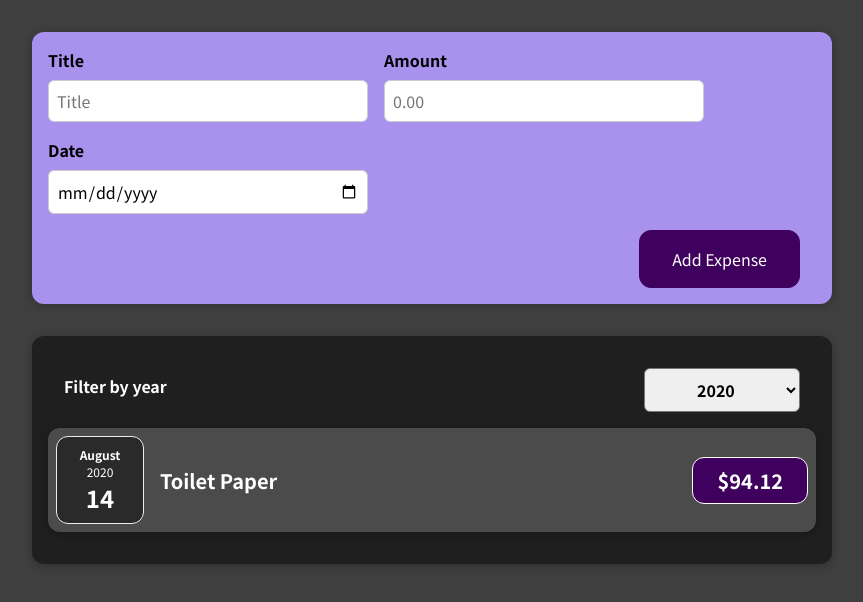
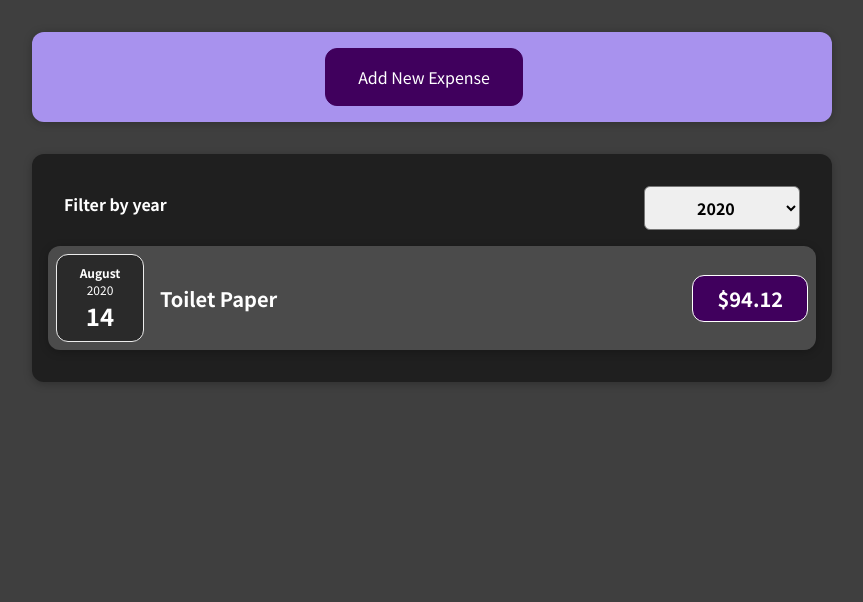
Before and after one commit to gbronca/react-complete-guide-project-1, a React (Create React App) app: page / in a window 1280 px wide. Shown: the top 602 px of the page, without its empty margins (208-1071 px from the left). Built offline with nearby package versions, Linux system fonts and the light colour scheme.

Commit message:
Added a show form button to the New Expense component

```diff
--- a/src/components/NewExpense/ExpenseForm.jsx
+++ b/src/components/NewExpense/ExpenseForm.jsx
@@ -97,6 +97,9 @@
 				</div>
 			</div>
 			<div className='new-expense__actions'>
+				<button type='button' onClick={props.onCancel}>
+					Cancel
+				</button>
 				<button type='submit'>Add Expense</button>
 			</div>
 		</form>
--- a/src/components/NewExpense/NewExpense.jsx
+++ b/src/components/NewExpense/NewExpense.jsx
@@ -1,21 +1,40 @@
-import React from 'react';
+import React, { useState } from 'react';
 
 import ExpenseForm from './ExpenseForm';
 
 import './NewExpense.css';
 
 const NewExpense = (props) => {
+	const [isEditing, setIsEditing] = useState(false);
+
 	const saveExpenseDataHandler = (enteredExpenseData) => {
 		const expenseData = {
 			...enteredExpenseData,
 			id: Math.random().toString(),
 		};
 		props.onAddExpense(expenseData);
+		setIsEditing(false);
+	};
+
+	const startEditingHandler = () => {
+		setIsEditing(true);
+	};
+
+	const stopEditingHandler = () => {
+		setIsEditing(false);
 	};
 
 	return (
 		<div className='new-expense'>
-			<ExpenseForm onSaveExpenseData={saveExpenseDataHandler} />
+			{!isEditing && (
+				<button onClick={startEditingHandler}>Add New Expense</button>
+			)}
+			{isEditing && (
+				<ExpenseForm
+					onSaveExpenseData={saveExpenseDataHandler}
+					onCancel={stopEditingHandler}
+				/>
+			)}
 		</div>
 	);
 };
```
